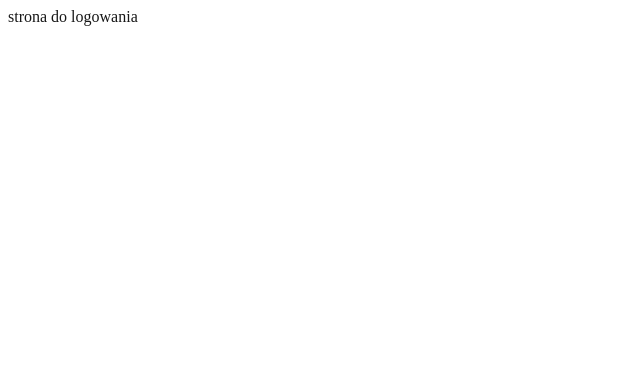
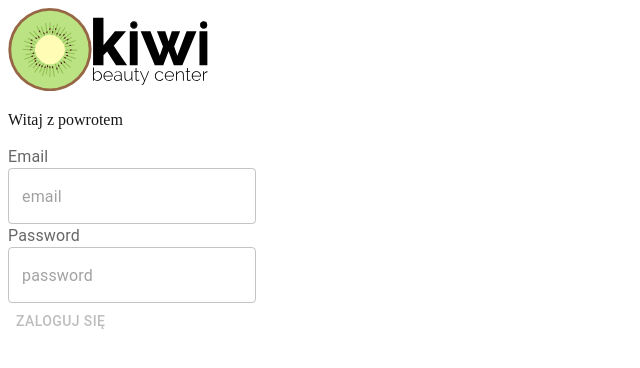
Before and after one commit to vomarchuk/kiwi-web-price, a Next.js app: page /signin in a window 1280 px wide. Shown: the top 368 px of the page, without its empty margins (0-640 px from the left). Built offline with nearby package versions, Linux system fonts and the light colour scheme; grey boxes are pictures that could not be loaded.

Commit message:
add signin form in page

```diff
--- a/package.json
+++ b/package.json
@@ -20,6 +20,7 @@
     "next": "^14.2.8",
     "react": "^18",
     "react-dom": "^18",
+    "react-hook-form": "^7.53.0",
     "react-redux": "^9.1.2",
     "redux": "^5.0.1"
   },
--- a/src/app/signin/page.tsx
+++ b/src/app/signin/page.tsx
@@ -1,4 +1,61 @@
+'use client';
+import { Box, Button, Container, InputLabel, TextField } from '@mui/material';
+import { LogoType } from '../../../assets/icons/Logotype';
+import { Controller, SubmitHandler, useForm } from 'react-hook-form';
+
+interface IInputs {
+  email: string;
+  password: string;
+}
+
 const SignIn = () => {
-  return <div>strona do logowania</div>
-}
-export default SignIn
+  const {
+    register,
+    handleSubmit,
+    control,
+    formState: { isValid },
+  } = useForm();
+  const onSubmit: SubmitHandler<IInputs> = ({ email, password }) => {
+    console.log(email, password);
+  };
+
+  return (
+    <div>
+      <LogoType width={200} />
+      <p>Witaj z powrotem</p>
+      <form onSubmit={handleSubmit(onSubmit)}>
+        <Controller
+          name="email"
+          control={control}
+          rules={{
+            required: true,
+          }}
+          render={() => (
+            <Box>
+              <InputLabel>Email</InputLabel>
+              <TextField placeholder="email" {...register('email')} />
+            </Box>
+          )}
+        />
+        <Controller
+          name="password"
+          control={control}
+          rules={{
+            required: true,
+          }}
+          render={() => (
+            <Box>
+              <InputLabel>Password</InputLabel>
+              <TextField placeholder="password" {...register('password')} />
+            </Box>
+          )}
+        />
+
+        <Button type="submit" disabled={!isValid}>
+          Zaloguj się
+        </Button>
+      </form>
+    </div>
+  );
+};
+export default SignIn;
```
Also changed, not shown: 2 other files (tests, documents, lock files or other folders).
